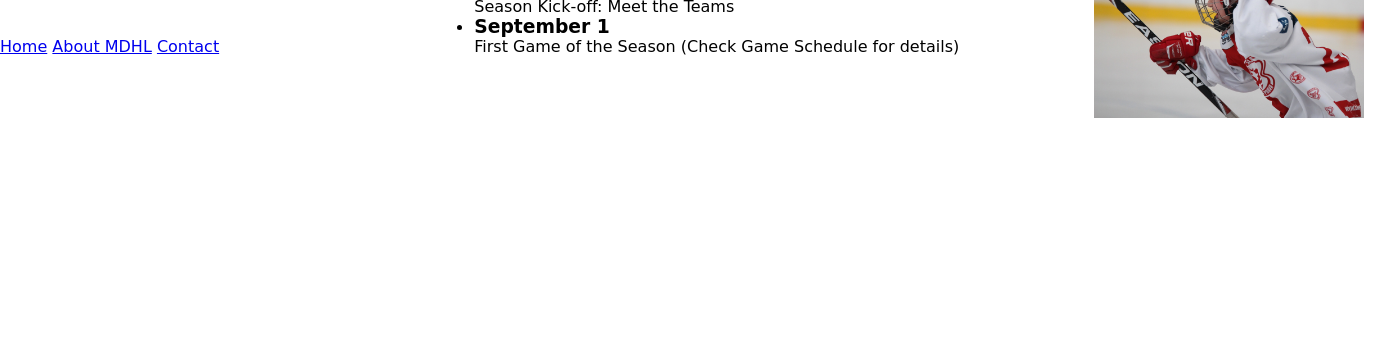
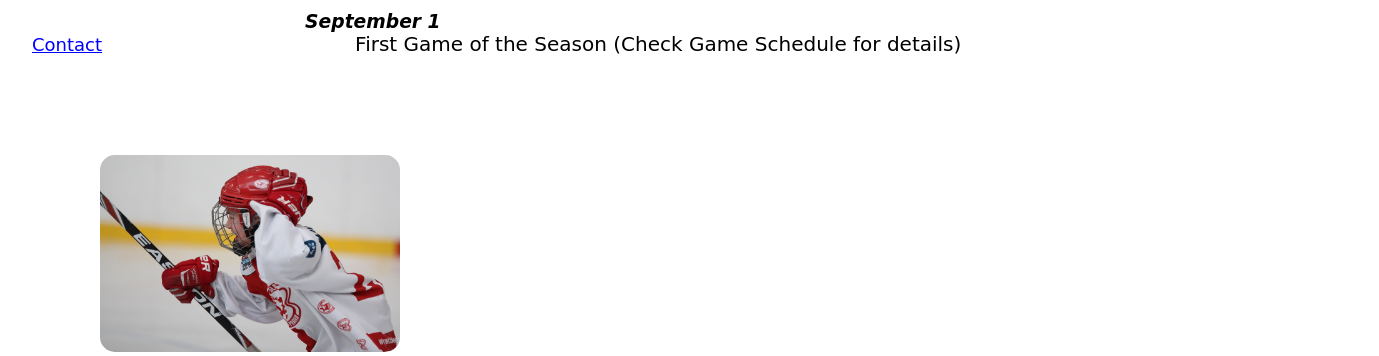
Before and after one commit to FabianLolo79/sitioHockey, a plain HTML site: page index.html in a window 1280 px wide. Shown: the part 547-903 px from the top of the page, 1379 px wide, since content can reach past the window. Before the commit the page ends 800 px from the top, so only its background shows below. Drawn offline with Linux system fonts and the light colour scheme.

Commit message:
index del diseño1 finalizado

```diff
--- a/assets/styles/style1.css
+++ b/assets/styles/style1.css
@@ -9,7 +9,6 @@
     height: 400px;
     background-size: cover;
     background-position: top;
-    background-repeat: no-repeat;
 }
 header h1 {
     font-size: 70px;
@@ -33,24 +32,45 @@ h2 {
     text-align: center;
     padding: 5px;
 }
-
 nav {
     display: inline-block;
-    position: left;
+    width: 300px;
+
+    position: relative;
+}
+nav a {
+    display: block;
+    padding: 0px 32px 50px 32px;
+    font-size: 18px;
+    color: #00FF;
+}
+
+a.active {
+  color: #000000;
+  text-decoration: none;
+
 }
 
 ul {
     display: inline-block;
-    margin: 45px 50px 0px 250px;
+    list-style: none;
 }
 
-/* ul li {
-    display: block;
-} */
+ul li {
+    margin-bottom: 15px;
+}
+ul li p{
+    font-size: 20px;
+    padding-left: 50px;
+}
+
+li>h3 {
+    font-style: italic;
+}
 
 .imagen-equipo {
     width: 300px;
-    position: absolute;
-    margin: 35px 50px 0px 70px;
-    padding: 15px;
+    margin-top: 50px;
+    margin-left: 100px;
+    border-radius: 15px;
 }
--- a/assets/styles/style2.css
+++ b/assets/styles/style2.css
@@ -0,0 +1,6 @@
+*{
+    margin: 0;
+    padding: 0;
+    box-sizing: border-box;
+    font-family: 'Comic Neue', cursive;
+}
--- a/assets/styles/style3.css
+++ b/assets/styles/style3.css
@@ -1,7 +1,10 @@
 /* Hoja de estilos a mi criterio */
-
-
-
+*{
+    margin: 0;
+    padding: 0;
+    box-sizing: border-box;
+    font-family: 'Comic Neue', cursive;
+}
 
 header h1 {
     font-size: 70px;
--- a/index.html
+++ b/index.html
@@ -30,9 +30,9 @@
         </section>
 
         <nav>
-            <a href="#">Home</a>
-            <a href="./about.html">About MDHL</a>
-            <a href="./contact.html">Contact</a>
+            <a class="active" href="#">Home</a>
+            <a  href="./about.html">About MDHL</a>
+            <a  href="./contact.html">Contact</a>
         </nav>
 
         <ul>
```
